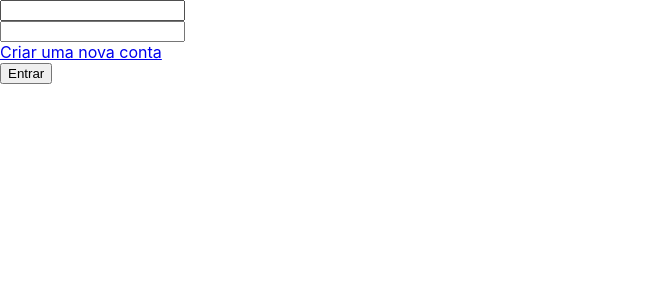
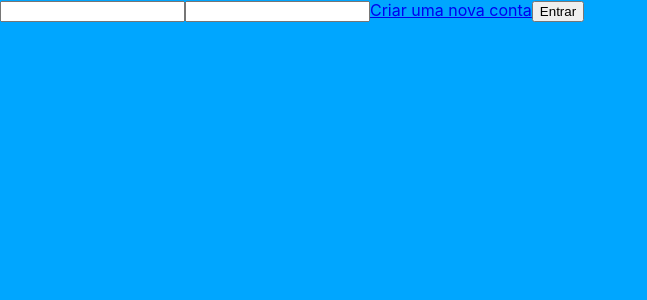
Before and after one commit to mateusmento/rocketbank-app, a React (Create React App) app: page /signin in a window 1280 px wide. Shown: the top 300 px of the page, without its empty margins (0-647 px from the left). Built offline with nearby package versions, Linux system fonts and the light colour scheme.

Commit message:
Change body background to blue

```diff
--- a/src/index.css
+++ b/src/index.css
@@ -5,13 +5,11 @@ body {
     sans-serif;
   -webkit-font-smoothing: antialiased;
   -moz-osx-font-smoothing: grayscale;
+
+	background-color: rgb(0, 166, 255);
 }
 
 code {
   font-family: source-code-pro, Menlo, Monaco, Consolas, 'Courier New',
     monospace;
 }
-
-.d-block {
-	display: block;
-}
```
